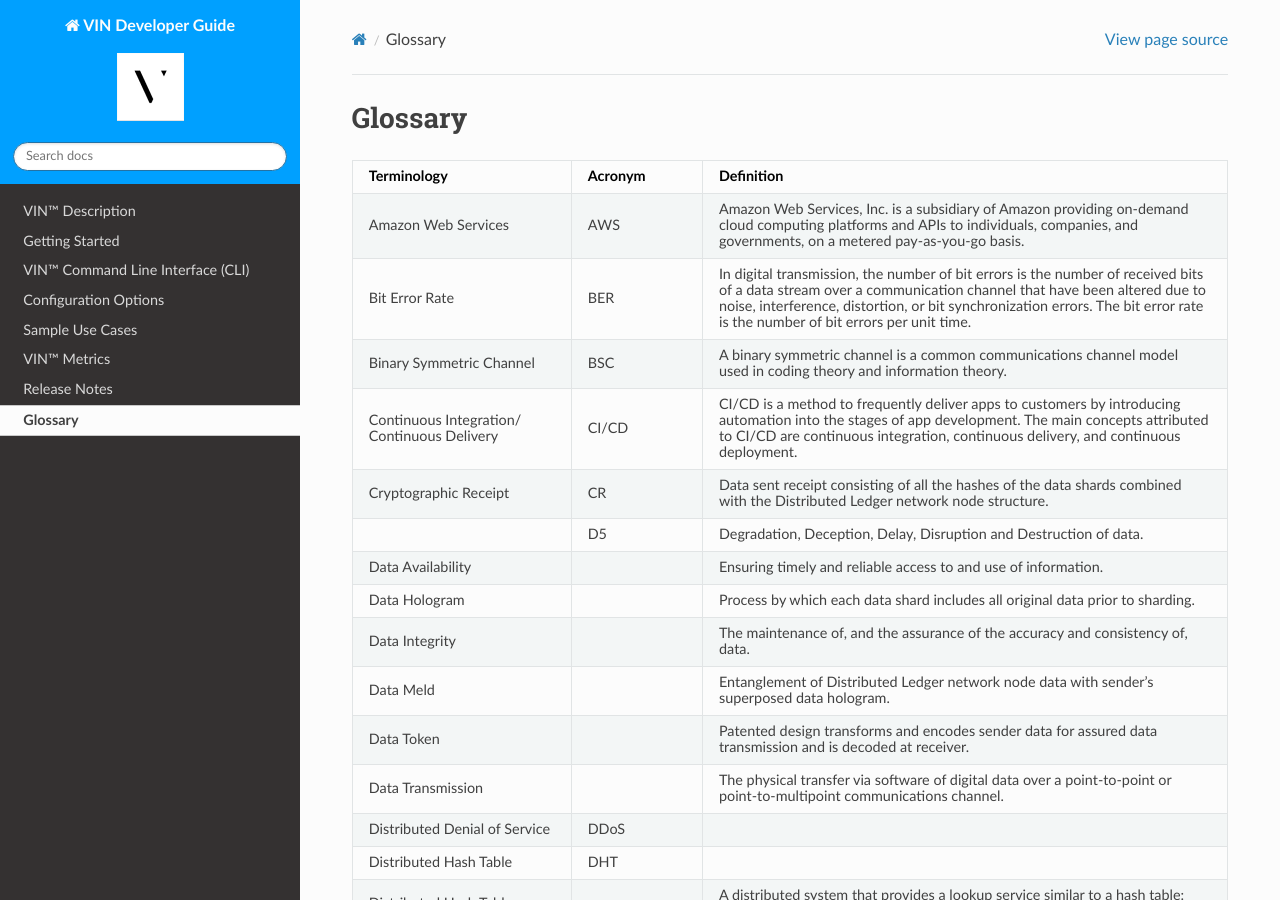
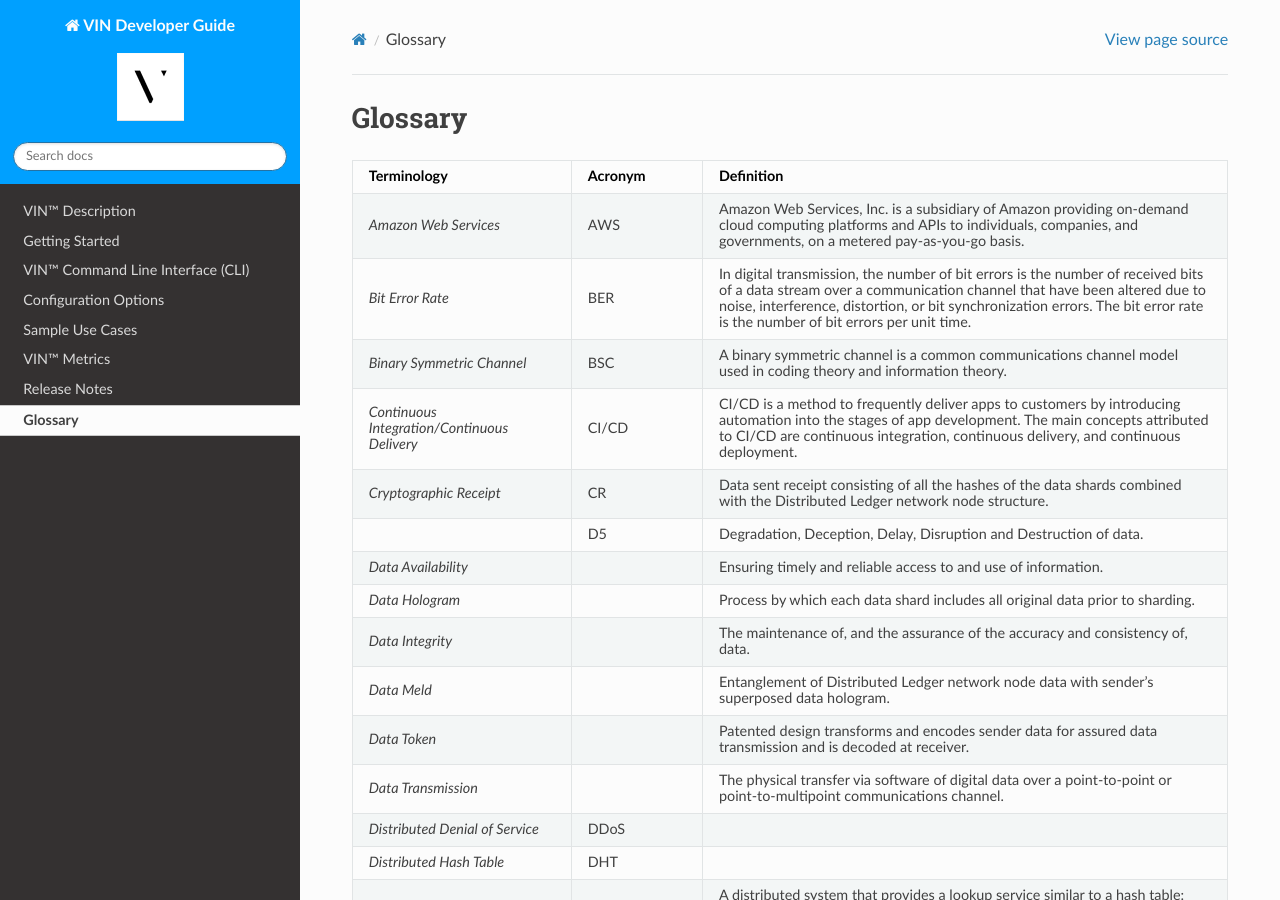
Before and after one commit to Market-Insight-Solutions-LLC/vin-developer-guide, a Sphinx documentation site: the page built from docs/source/glossary.rst, in a window 1280 px wide and 900 px high. Built offline with Sphinx 7.4.7 and the Read the Docs theme 2.0.0, drawn with Linux system fonts in a browser that asks for light colours.

```diff
--- a/docs/source/glossary.rst
+++ b/docs/source/glossary.rst
@@ -6,41 +6,41 @@ Glossary
     :header: Terminology, Acronym, Definition
     :widths: 25 15 60
 
-    Amazon Web Services,AWS,"Amazon Web Services, Inc. is a subsidiary of Amazon providing on-demand cloud computing platforms and APIs to individuals, companies, and governments, on a metered pay-as-you-go basis."
-    Bit Error Rate,BER,"In digital transmission, the number of bit errors is the number of received bits of a data stream over a communication channel that have been altered due to noise, interference, distortion, or bit synchronization errors. The bit error rate is the number of bit errors per unit time."
-    Binary Symmetric Channel,BSC,A binary symmetric channel is a common communications channel model used in coding theory and information theory.
-    Continuous Integration/ Continuous Delivery,CI/CD,"CI/CD is a method to frequently deliver apps to customers by introducing automation into the stages of app development. The main concepts attributed to CI/CD are continuous integration, continuous delivery, and continuous deployment."
-    Cryptographic Receipt,CR,Data sent receipt consisting of all the hashes of the data shards combined with the Distributed Ledger network node structure.
+    *Amazon Web Services*,AWS,"Amazon Web Services, Inc. is a subsidiary of Amazon providing on-demand cloud computing platforms and APIs to individuals, companies, and governments, on a metered pay-as-you-go basis."
+    *Bit Error Rate*,BER,"In digital transmission, the number of bit errors is the number of received bits of a data stream over a communication channel that have been altered due to noise, interference, distortion, or bit synchronization errors. The bit error rate is the number of bit errors per unit time."
+    *Binary Symmetric Channel*,BSC,A binary symmetric channel is a common communications channel model used in coding theory and information theory.
+    *Continuous Integration/Continuous Delivery*,CI/CD,"CI/CD is a method to frequently deliver apps to customers by introducing automation into the stages of app development. The main concepts attributed to CI/CD are continuous integration, continuous delivery, and continuous deployment."
+    *Cryptographic Receipt*,CR,Data sent receipt consisting of all the hashes of the data shards combined with the Distributed Ledger network node structure.
     ,D5,"Degradation, Deception, Delay, Disruption and Destruction of data."
-    Data Availability,,Ensuring timely and reliable access to and use of information.
-    Data Hologram,,Process by which each data shard includes all original data prior to sharding.
-    Data Integrity,,"The maintenance of, and the assurance of the accuracy and consistency of, data."
-    Data Meld,,Entanglement of Distributed Ledger network node data with sender’s superposed data hologram.
-    Data Token ,,Patented design transforms and encodes sender data for assured data transmission and is decoded at receiver.
-    Data Transmission,,The physical transfer via software of digital data over a point-to-point or point-to-multipoint communications channel.
-    Distributed Denial of Service,DDoS,
-    Distributed Hash Table,DHT,
-    Distributed Hash Table Routing,,"A distributed system that provides a lookup service similar to a hash table: key-value pairs are stored in a DHT, and any participating node can efficiently retrieve the value associated with a given key."
-    Distributed Ledger,,"A consensus of replicated, shared, and synchronized digital datageographical spread across multiple sites, countries, or institutions."
-    Distributed Ledger Technology,DLT,"A distributed ledger is a consensus of replicated, shared, and synchronized digital data spread across multiple sites, countries, or institutions.  Distributed ledgers therefore maintain a synchronized agreed-upon database, where each entry reflects a change in the database (or state transitions, where state refers to the contents of the database at a given instance).  Distributed ledgers can be implemented in different ways depending on what information needs to be validated and maintained."
-    Filesystem in USErspace,FUSE,Filesystem in USErspace is a software interface for Unix and Unix-like computer operating systems that lets non-privileged users create their own file systems without editing kernel code.
-    Internet of Things,IoT,
-    InterPlanetary File System,IPFS,"https://ipfs.io/ - A peer-to-peer hypermedia protocol designed to make the web faster, safer, and more open."
-    Kademlia Hash,,Distributed hash table for decentralized peer-to-peer computer networks that specifies the structure of the network and the exchange of information thru node lookups
-    Local Area Network,LAN,
-    Low Density Parity Check Codes,LDPC,"In information theory, a low-density parity-check code is a linear error correcting code, a method of transmitting a message over a noisy transmission channel."
-    Linear-Feedback Shift Register,LFSR,"In computing, a linear-feedback shift register is a shift register whose input bit is a linear function of its previous state."
-    Logical Volume Management,LVM,Logical volume management - A form of storage virtualization that offers system administrators a more flexible approach to managing disk storage space than traditional partitioning. ... It works by chunking the physical volumes (PVs) into physical extents (PEs).
-    Logical Virtual Machine,LVM,
-    Network Address Translation,NAT,Network address translation is a method of mapping an IP address space into another by modifying network address information in the IP header of packets while they are in transit across a traffic routing device.
-    Network Operations Center,NOC,"A network operations center (NOC, pronounced like the word knock), also known as a ""network management center"", is one or more locations from which network monitoring and control, or network management, is exercised over a computer, telecommunication, or satellite network."
-    Public Key Infrastructure,PKI,"Roles, policies, hardware, software, and procedures needed to create, manage, distribute, use, store and revoke digital certificates and manage public-key encryption"
-    Proof of Integrity™,PoI™,A patented method to assure data transmission between sender and receiver
-    Proof of Stake,PoS,"Proof of stake protocols are a class of consensus mechanisms for blockchains that work by selecting validators in proportion to their quantity of holdings in the associated cryptocurrency. Unlike a proof of work (PoW) protocol, PoS systems do not incentivize extreme amounts of energy consumption."
-    Polar Coding,Polar Coding,Multiple recursive concatenation of a short kernel code which transforms the physical channel into virtual outer channels
-    Rivest–Shamir–Adleman Encryption,RSA Encryption,"RSA encryption is a public-key encryption technology developed by RSA Data Security. The RSA algorithm is based on the difficulty in factoring very large numbers. Based on this principle, the RSA encryption algorithm uses prime factorization as the trap door for encryption. Deducing an RSA key, therefore, takes a huge amount of time and processing power. RSA is the standard encryption method for important data, especially data that's transmitted over the Internet. RSA stands for the creators of the technique, Rivest, Shamir and Adelman."
-    Real Time Streaming Protocol,RTSP,The Real Time Streaming Protocol is a network control protocol designed for use in entertainment and communications systems to control streaming media servers. The protocol is used for establishing and controlling media sessions between endpoints.
-    Unified Modeling Language,UML,"A general-purpose, developmental, modeling language in the field of software engineering that is intended to provide a standard way to visualize the design of a system."
-    Universally Unique Identifier,UUID,"A universally unique identifier is a 128-bit label used for information in computer systems. The term globally unique identifier (GUID) is also used, often in software created by Microsoft."
-    Virgil Integrity Network™,VIN™,
-    Zero-Trust Model ,ZTM,"The zero-trust model suggests that no user, even if allowed onto the network, should be trusted by default because they could be compromised. Identity and device authentication are required throughout the network instead of just at the perimeter."
+    *Data Availability*,,Ensuring timely and reliable access to and use of information.
+    *Data Hologram*,,Process by which each data shard includes all original data prior to sharding.
+    *Data Integrity*,,"The maintenance of, and the assurance of the accuracy and consistency of, data."
+    *Data Meld*,,Entanglement of Distributed Ledger network node data with sender’s superposed data hologram.
+    *Data Token*,,Patented design transforms and encodes sender data for assured data transmission and is decoded at receiver.
+    *Data Transmission*,,The physical transfer via software of digital data over a point-to-point or point-to-multipoint communications channel.
+    *Distributed Denial of Service*,DDoS,
+    *Distributed Hash Table*,DHT,
+    *Distributed Hash Table Routing*,,"A distributed system that provides a lookup service similar to a hash table: key-value pairs are stored in a DHT, and any participating node can efficiently retrieve the value associated with a given key."
+    *Distributed Ledger*,,"A consensus of replicated, shared, and synchronized digital datageographical spread across multiple sites, countries, or institutions."
+    *Distributed Ledger Technology*,DLT,"A distributed ledger is a consensus of replicated, shared, and synchronized digital data spread across multiple sites, countries, or institutions.  Distributed ledgers therefore maintain a synchronized agreed-upon database, where each entry reflects a change in the database (or state transitions, where state refers to the contents of the database at a given instance).  Distributed ledgers can be implemented in different ways depending on what information needs to be validated and maintained."
+    *Filesystem in USErspace*,FUSE,Filesystem in USErspace is a software interface for Unix and Unix-like computer operating systems that lets non-privileged users create their own file systems without editing kernel code.
+    *Internet of Things*,IoT,
+    *InterPlanetary File System*,IPFS,"https://ipfs.io/ - A peer-to-peer hypermedia protocol designed to make the web faster, safer, and more open."
+    *Kademlia Hash*,,Distributed hash table for decentralized peer-to-peer computer networks that specifies the structure of the network and the exchange of information thru node lookups
+    *Local Area Network*,LAN,
+    *Low Density Parity Check Codes*,LDPC,"In information theory, a low-density parity-check code is a linear error correcting code, a method of transmitting a message over a noisy transmission channel."
+    *Linear-Feedback Shift Register*,LFSR,"In computing, a linear-feedback shift register is a shift register whose input bit is a linear function of its previous state."
+    *Logical Volume Management*,LVM,Logical volume management - A form of storage virtualization that offers system administrators a more flexible approach to managing disk storage space than traditional partitioning. ... It works by chunking the physical volumes (PVs) into physical extents (PEs).
+    *Logical Virtual Machine*,LVM,
+    *Network Address Translation*,NAT,Network address translation is a method of mapping an IP address space into another by modifying network address information in the IP header of packets while they are in transit across a traffic routing device.
+    *Network Operations Center*,NOC,"A network operations center (NOC, pronounced like the word knock), also known as a ""network management center"", is one or more locations from which network monitoring and control, or network management, is exercised over a computer, telecommunication, or satellite network."
+    *Public Key Infrastructure*,PKI,"Roles, policies, hardware, software, and procedures needed to create, manage, distribute, use, store and revoke digital certificates and manage public-key encryption"
+    *Proof of Integrity™*,PoI™,A patented method to assure data transmission between sender and receiver
+    *Proof of Stake*,PoS,"Proof of stake protocols are a class of consensus mechanisms for blockchains that work by selecting validators in proportion to their quantity of holdings in the associated cryptocurrency. Unlike a proof of work (PoW) protocol, PoS systems do not incentivize extreme amounts of energy consumption."
+    *Polar Coding*,Polar Coding,Multiple recursive concatenation of a short kernel code which transforms the physical channel into virtual outer channels
+    *Rivest–Shamir–Adleman Encryption*,RSA Encryption,"RSA encryption is a public-key encryption technology developed by RSA Data Security. The RSA algorithm is based on the difficulty in factoring very large numbers. Based on this principle, the RSA encryption algorithm uses prime factorization as the trap door for encryption. Deducing an RSA key, therefore, takes a huge amount of time and processing power. RSA is the standard encryption method for important data, especially data that's transmitted over the Internet. RSA stands for the creators of the technique, Rivest, Shamir and Adelman."
+    *Real Time Streaming Protocol*,RTSP,The Real Time Streaming Protocol is a network control protocol designed for use in entertainment and communications systems to control streaming media servers. The protocol is used for establishing and controlling media sessions between endpoints.
+    *Unified Modeling Language*,UML,"A general-purpose, developmental, modeling language in the field of software engineering that is intended to provide a standard way to visualize the design of a system."
+    *Universally Unique Identifier*,UUID,"A universally unique identifier is a 128-bit label used for information in computer systems. The term globally unique identifier (GUID) is also used, often in software created by Microsoft."
+    *Virgil Integrity Network™*,VIN™,
+    *Zero-Trust Model*,ZTM,"The zero-trust model suggests that no user, even if allowed onto the network, should be trusted by default because they could be compromised. Identity and device authentication are required throughout the network instead of just at the perimeter."
```
Also changed, not shown: docs/source/getting_started.rst (+8 -2 lines).
